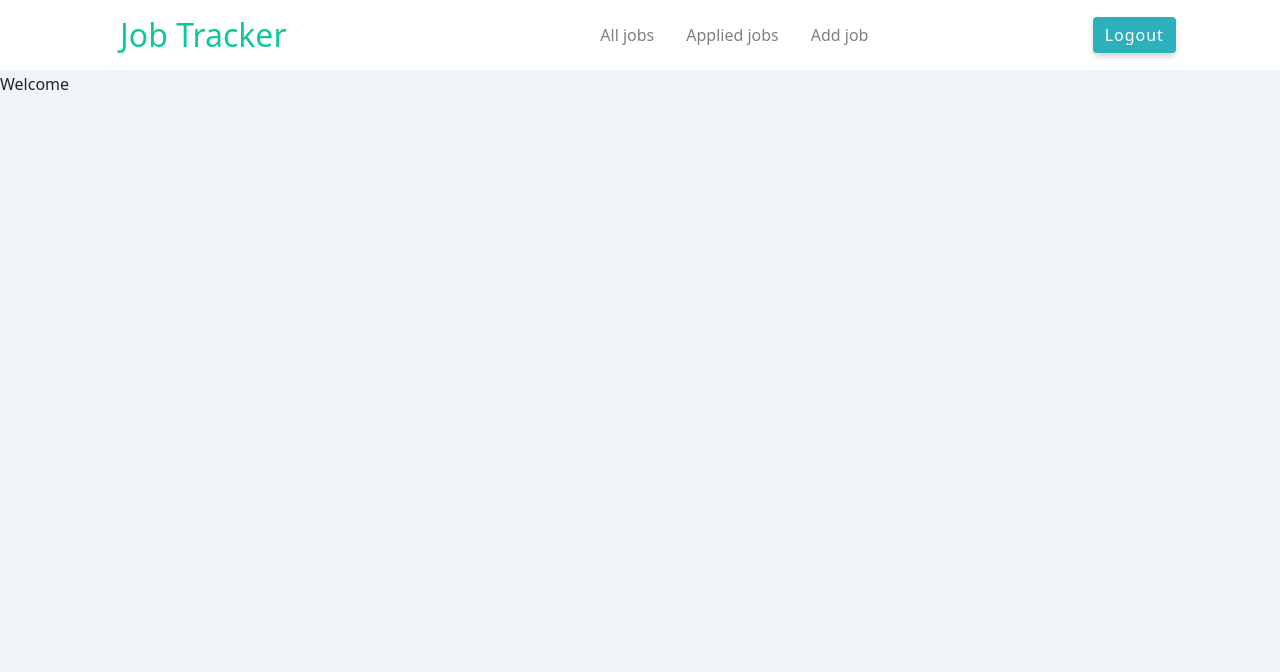
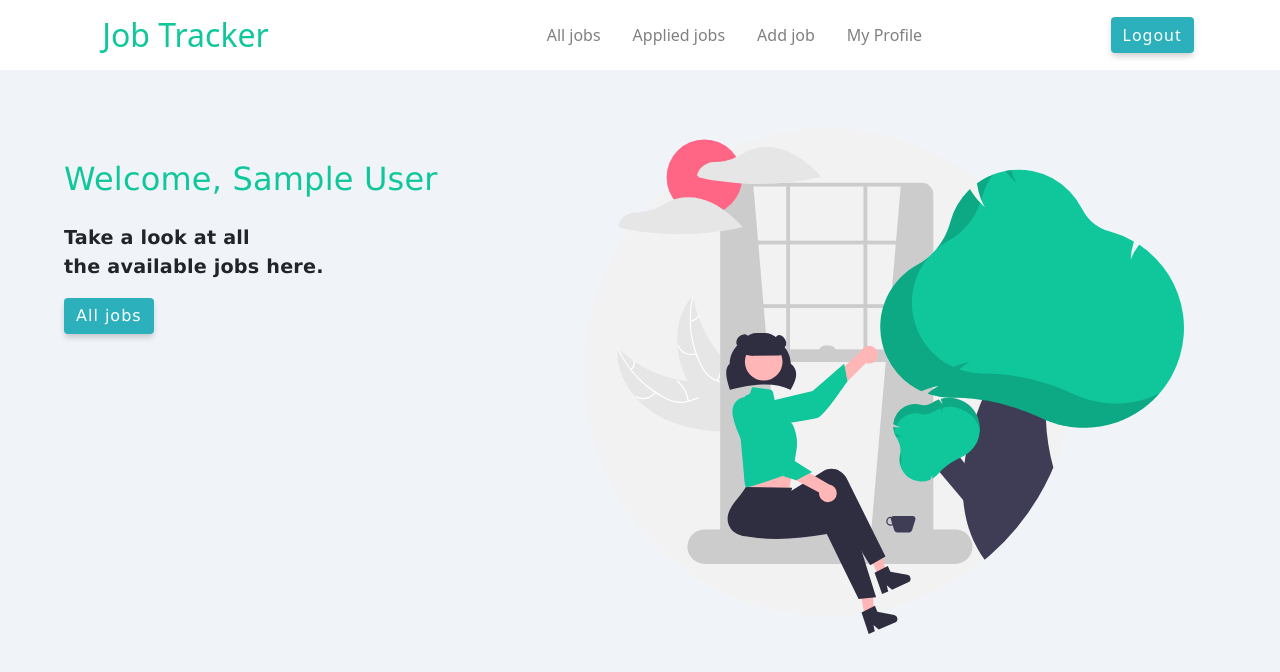
Before and after one commit to Varshith-p/job-tracker-mern, a React (Create React App) app in the folder client/: page / in a window 1280 px wide. Shown: the top 672 px of the page. Built offline with nearby package versions, Linux system fonts and the light colour scheme; sample sign-in values are in the browser's storage.

Commit message:
welcome/home page created

```diff
--- a/client/src/App.js
+++ b/client/src/App.js
@@ -8,6 +8,7 @@ import {
   AllJobs,
   AddJob,
   AppliedJobs,
+  Profile,
 } from "./pages/home";
 
 function App() {
@@ -26,6 +27,7 @@ function App() {
           <Route path="all-jobs" element={<AllJobs />} />
           <Route path="applied-jobs" element={<AppliedJobs />} />
           <Route path="add-job" element={<AddJob />} />
+          <Route path="profile" element={<Profile />} />
         </Route>
         <Route path="/landing" element={<Landing />} />
         <Route path="/register" element={<Register />} />
--- /dev/null
+++ b/client/src/assets/links.js
@@ -0,0 +1,6 @@
+export const links = [
+  { id: 1, text: "All jobs", path: "/all-jobs" },
+  { id: 2, text: "Applied jobs", path: "/applied-jobs" },
+  { id: 3, text: "Add job", path: "/add-job" },
+  { id: 4, text: "My Profile", path: "/profile" },
+];
--- a/client/src/components/Banner.js
+++ b/client/src/components/Banner.js
@@ -1,15 +1,23 @@
 import React from "react";
-import { NavLink } from "react-router-dom";
+import { NavLink, Link } from "react-router-dom";
 import { useAppContext } from "../context/context";
+import { links } from "../assets/links";
 
 const Banner = () => {
   const { logoutUser } = useAppContext();
   return (
     <section className="banner">
-      <h2 className="logo">Job Tracker</h2>
+      <h2 className="logo">
+        <Link to="/" style={{ textDecoration: "none", color: "#10c79c" }}>
+          Job Tracker
+        </Link>
+      </h2>
       <nav className="links">
+        {links.map((item) => {
+          return (
             <NavLink
-          to="/all-jobs"
+              key={item.id}
+              to={item.path}
               className="li"
               style={({ isActive }) => {
                 return {
@@ -18,32 +26,10 @@ const Banner = () => {
                 };
               }}
             >
-          All jobs
+              {item.text}
             </NavLink>
-        <NavLink
-          to="/applied-jobs"
-          className="li"
-          style={({ isActive }) => {
-            return {
-              color: isActive ? "black" : "grey",
-              fontWeight: isActive ? 500 : 400,
-            };
-          }}
-        >
-          Applied jobs
-        </NavLink>
-        <NavLink
-          to="/add-job"
-          className="li"
-          style={({ isActive }) => {
-            return {
-              color: isActive ? "black" : "grey",
-              fontWeight: isActive ? 500 : 400,
-            };
-          }}
-        >
-          Add job
-        </NavLink>
+          );
+        })}
       </nav>
       <button className="btn" onClick={logoutUser}>
         Logout
--- /dev/null
+++ b/client/src/pages/home/Profile.js
@@ -0,0 +1,7 @@
+import React from "react";
+
+const Profile = () => {
+  return <div>Profile</div>;
+};
+
+export default Profile;
--- a/client/src/pages/home/Welcome.js
+++ b/client/src/pages/home/Welcome.js
@@ -1,7 +1,25 @@
 import React from "react";
+import { Link } from "react-router-dom";
+import logo from "../../assets/images/welcome.svg";
+import { useAppContext } from "../../context/context";
 
 const Welcome = () => {
-  return <div>Welcome</div>;
+  const { user } = useAppContext();
+  return (
+    <React.Fragment>
+      <div className="text">
+        <h2>Welcome, {user.name}</h2>
+        <p>
+          Take a look at all <br />
+          the available jobs here. <br />
+          <Link to="/all-jobs" className="btn" style={{ marginTop: "1em" }}>
+            All jobs
+          </Link>
+        </p>
+      </div>
+      <img src={logo} alt="welcome" className="img-main" />
+    </React.Fragment>
+  );
 };
 
 export default Welcome;
--- a/client/src/pages/home/index.js
+++ b/client/src/pages/home/index.js
@@ -3,4 +3,5 @@ import AllJobs from "./AllJobs";
 import Welcome from "./Welcome";
 import AppliedJobs from "./AppliedJobs";
 import AddJob from "./AddJob";
-export { SharedLayout, AllJobs, AppliedJobs, AddJob, Welcome };
+import Profile from "./Profile";
+export { SharedLayout, AllJobs, AppliedJobs, AddJob, Welcome, Profile };
```
Also changed, not shown: client/src/assets/images/welcome.svg (added). Lines whose indentation alone changed are shown as unchanged.
